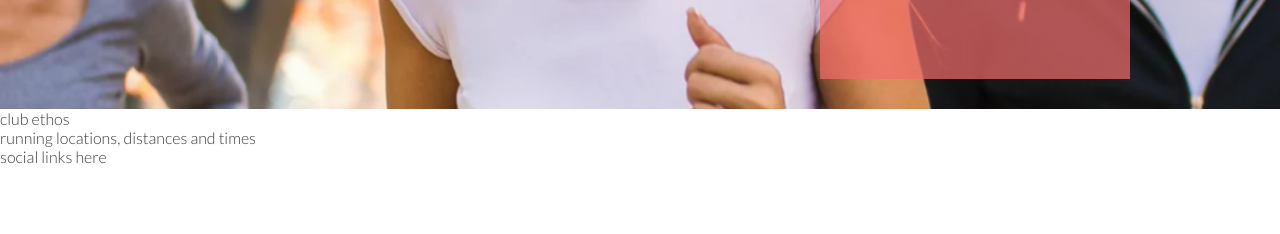
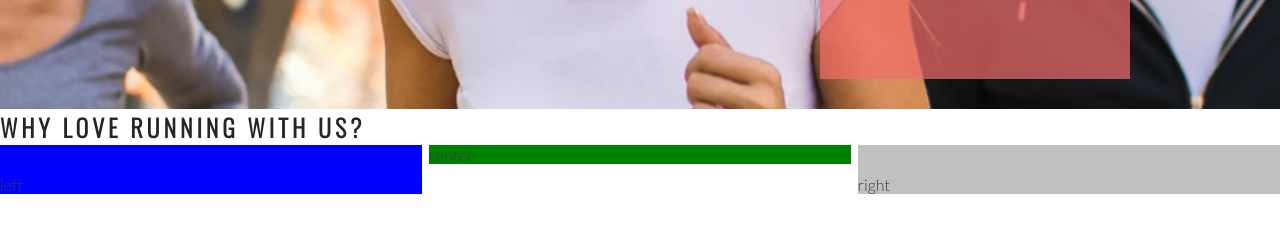
Before and after one commit to ColetteThomson/love-running, a plain HTML site: page index.html in a window 1280 px wide. Shown: the part 566-800 px from the top of the page. Drawn offline with nearby package versions, Linux system fonts and the light colour scheme.

Commit message:
add club ethos main structure

```diff
--- a/assets/css/style.css
+++ b/assets/css/style.css
@@ -22,6 +22,7 @@ h1, h2 {
 #logo {
     float: left;
     font-size: 280%;
+    margin-left: 30px;
 }
 #menu {
     font-size: 110%;
@@ -98,3 +99,28 @@ h1, h2 {
     right: 150px;
     position: absolute;
 }
+/* club ethos */
+
+#club-ethos {
+    height: 600px;
+}
+
+#left-about {
+    padding-top: 30px;
+    width: 33%;
+    float: left;
+    background-color: blue;
+}
+
+#right-about {
+    padding-top: 30px;
+    width: 33%;
+    float: right;
+    background-color: silver;
+}
+
+#center-about {
+    width: 33%;
+    margin: 0 auto;
+    background-color: green;
+}
--- a/index.html
+++ b/index.html
@@ -38,8 +38,11 @@
             <h3>Dublin Docklands & Phoenix Park</h3>
         </div>
     </section>
-    <section>
-        club ethos
+    <section id="club-ethos">
+        <h1>Why Love Running With Us?</h1>
+        <div id="left-about">left</div>
+        <div id="right-about">right</div>
+        <div id="center-about">center</div>
     </section>
     <section>
         running locations, distances and times
```
